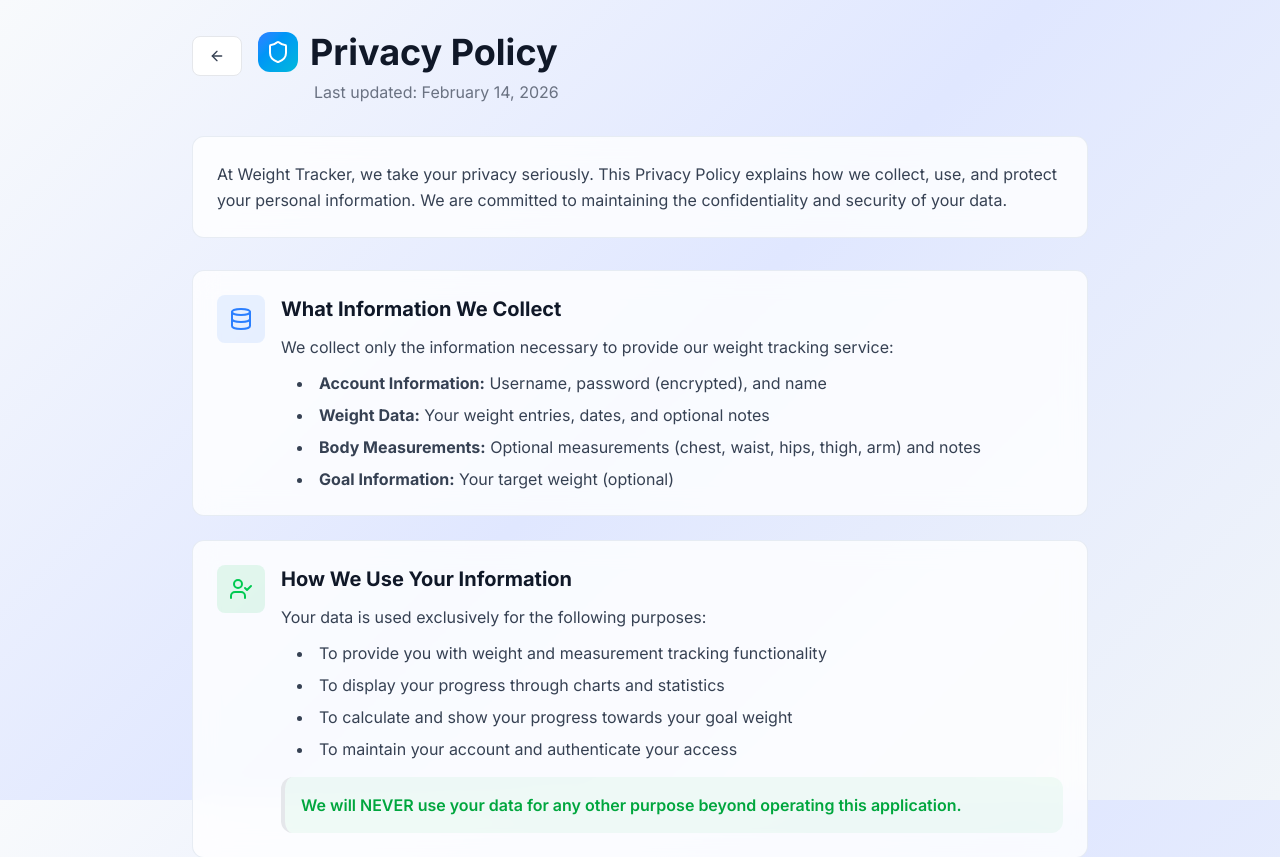
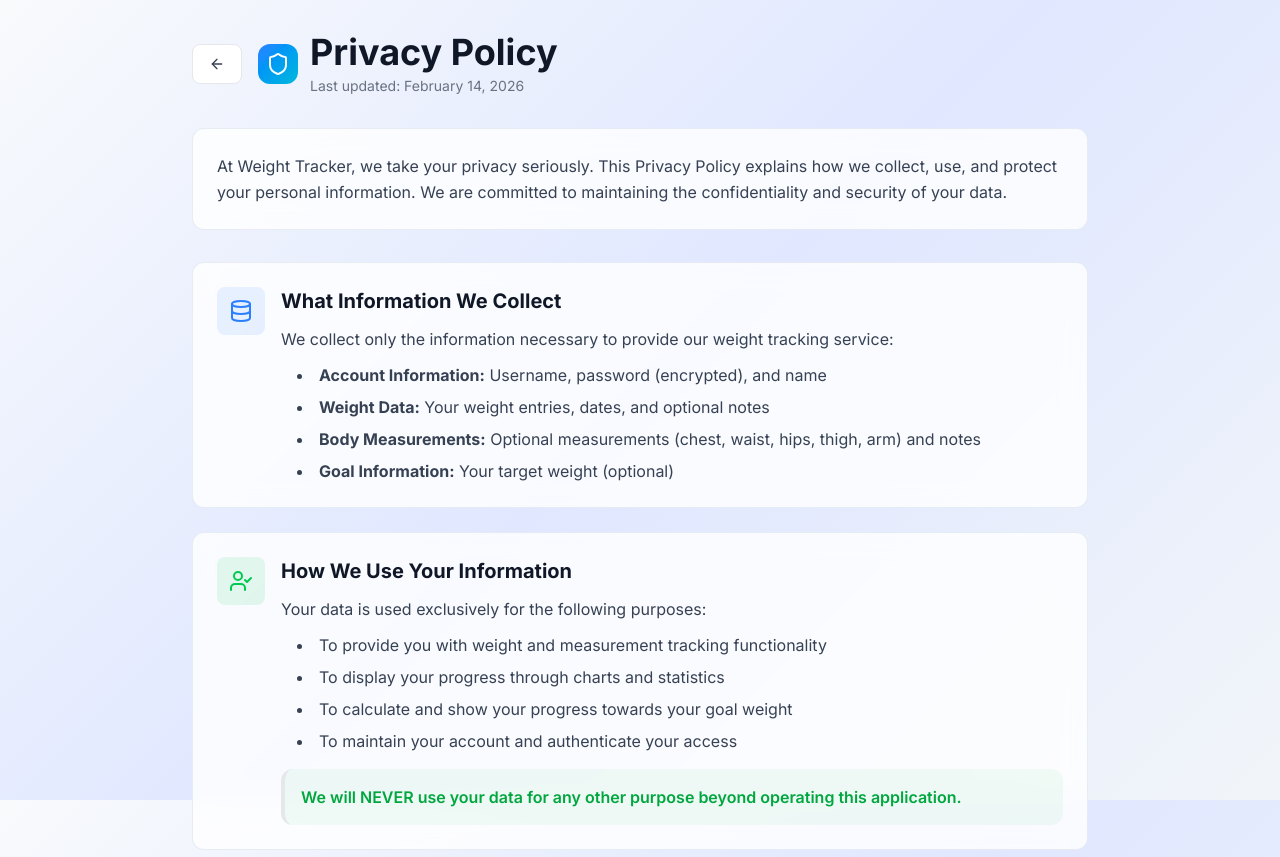
Before and after one commit to gustavocardoso/weight-tracker, a Next.js app: page /privacy in a window 1280 px wide. Shown: the top 857 px of the page. Built offline with nearby package versions, Linux system fonts and the light colour scheme.

Commit message:
fix: center align back button with privacy policy header
- Restructure header layout for proper center alignment
- Back button now aligns vertically centered with icon and title
- Move date text below title for better visual hierarchy
- Add flex-shrink-0 to back button to prevent squishing

```diff
--- a/app/privacy/page.tsx
+++ b/app/privacy/page.tsx
@@ -12,22 +12,22 @@ export default function PrivacyPage() {
     <div className="min-h-screen p-4 md:p-8">
       <div className="max-w-4xl mx-auto space-y-8">
         {/* Header */}
-        <div className="flex items-start gap-4 mb-8">
+        <div className="flex items-center gap-4 mb-8">
           <Button
             variant="outline"
             onClick={() => router.back()}
-            className="bg-gray-100 dark:bg-zinc-800/50 border-gray-200 dark:border-zinc-700 text-gray-600 dark:text-gray-300 mt-1"
+            className="bg-gray-100 dark:bg-zinc-800/50 border-gray-200 dark:border-zinc-700 text-gray-600 dark:text-gray-300 flex-shrink-0"
           >
             <ArrowLeft className="w-4 h-4" />
           </Button>
-          <div>
-            <div className="flex items-center gap-3 mb-2">
-              <div className="p-2 bg-gradient-to-br from-blue-500 to-cyan-500 rounded-xl">
-                <Shield className="w-6 h-6 text-white" />
-              </div>
+          <div className="flex items-center gap-3">
+            <div className="p-2 bg-gradient-to-br from-blue-500 to-cyan-500 rounded-xl">
+              <Shield className="w-6 h-6 text-white" />
+            </div>
+            <div>
               <h1 className="text-3xl md:text-4xl font-bold text-gray-900 dark:text-white">Privacy Policy</h1>
+              <p className="text-gray-500 dark:text-gray-400 text-sm mt-1">Last updated: February 14, 2026</p>
             </div>
-            <p className="text-gray-500 dark:text-gray-400 ml-14">Last updated: February 14, 2026</p>
           </div>
         </div>
 
```
